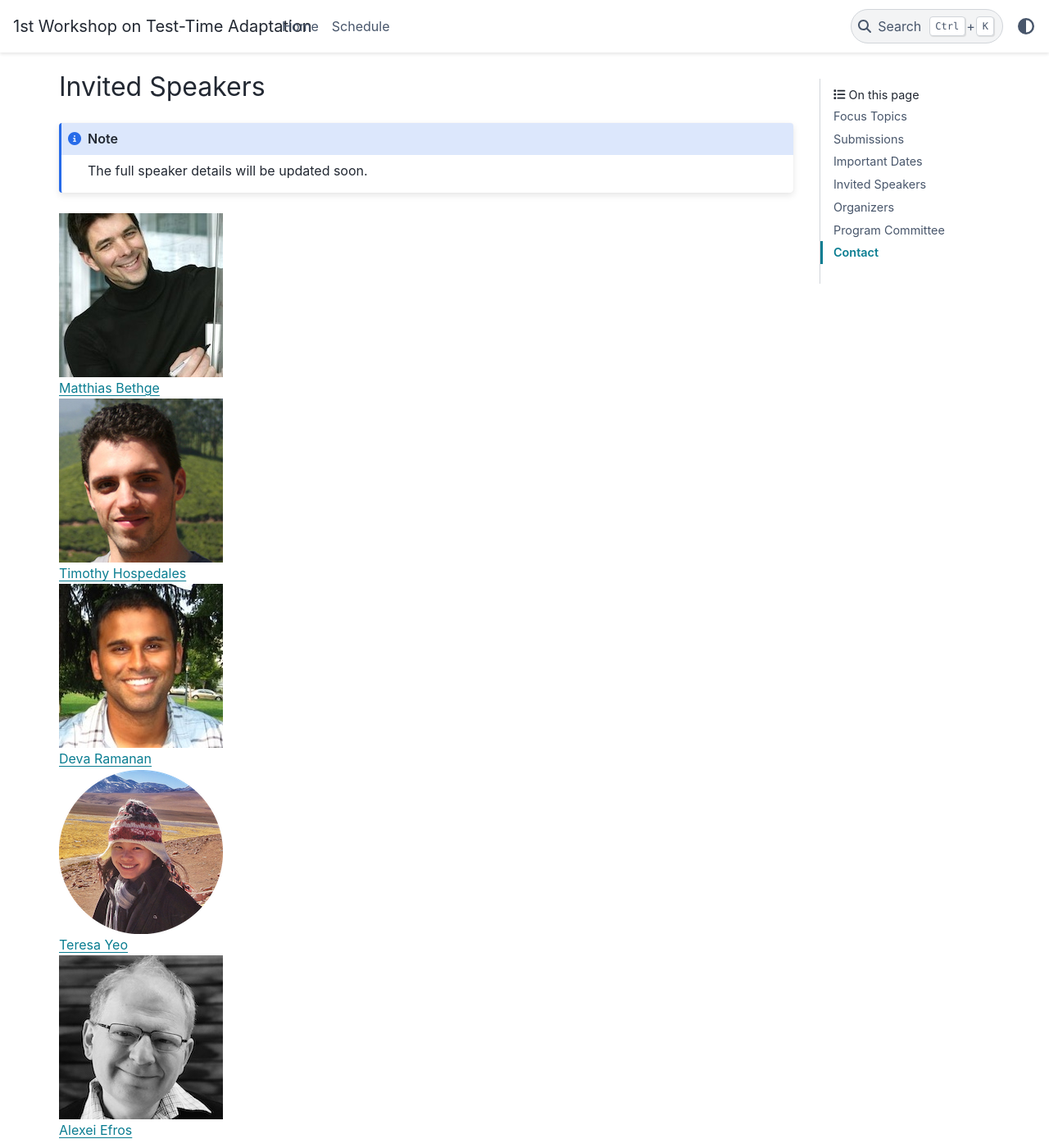
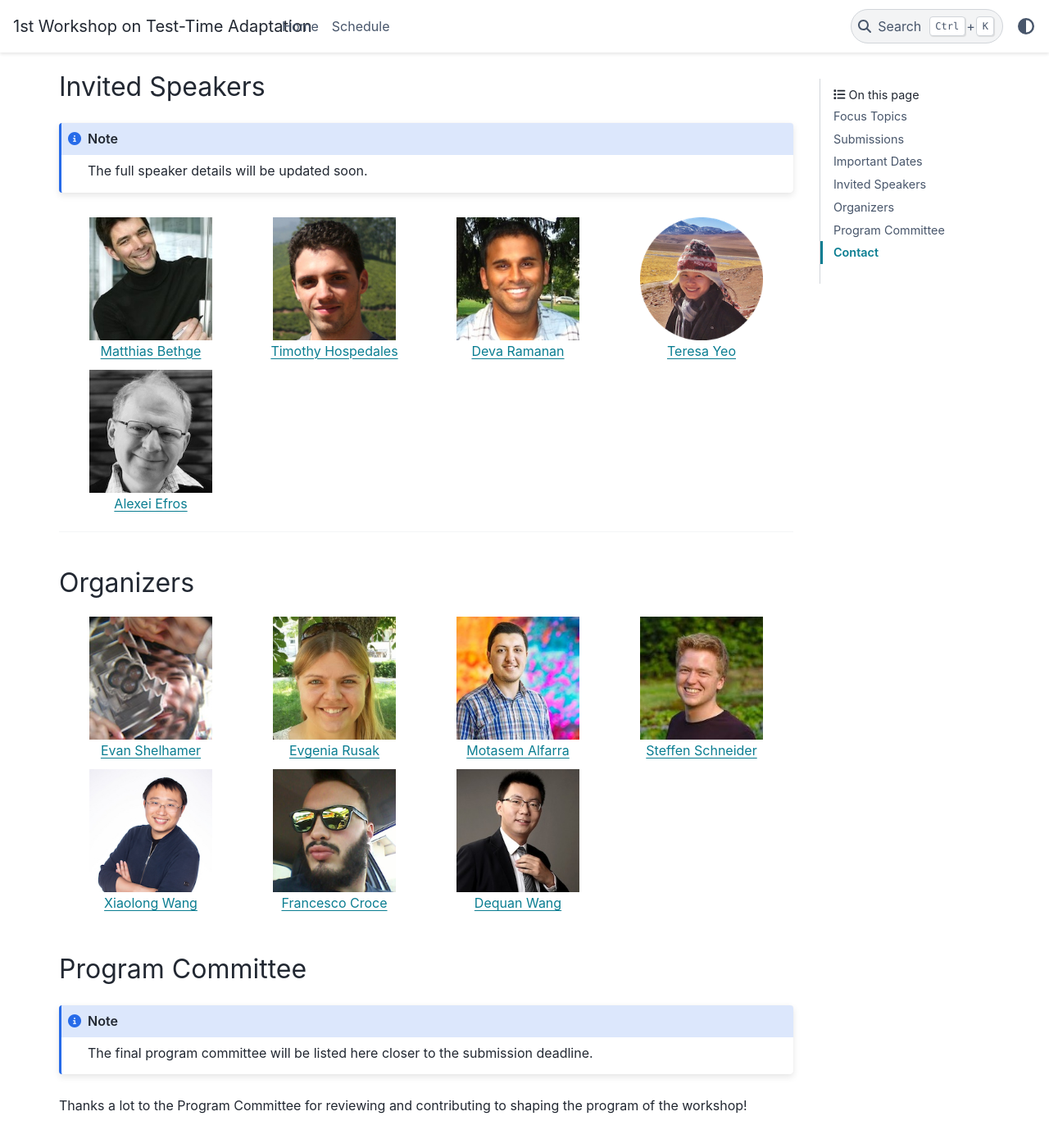
Before and after one commit to tta-icml2025/tta-icml2025.github.io, a Sphinx documentation site: the page built from docs/source/index.rst, in a window 1280 px wide and 1400 px high, scrolled down 2470 px. Shown: the whole window at 82% size. Built offline with Sphinx 7.4.7 and the PyData theme 0.15.4, drawn with Linux system fonts in a browser that asks for light colours.

Commit message:
reformat people for nice grid

```diff
--- a/docs/source/_static/css/custom.css
+++ b/docs/source/_static/css/custom.css
@@ -19,23 +19,18 @@
     }
 }
 
-.organizers {
+.people {
     display: grid;
     grid-template-columns: repeat(4, minmax(0, 1fr));
 
 }
 
-.organizers > div {
+.people > div {
     text-align: center;
     margin: 5px;
 }
 
-.organizers > div > img {
+.people > div > img {
     max-width: 150px;
     width: 100%;
 }
-
-.speakers {
-    display: grid;
-    grid-auto-rows: auto;
-}
--- a/docs/source/organizers.html
+++ b/docs/source/organizers.html
@@ -1,4 +1,4 @@
-<div class="organizers">
+<div class="people">
     <div>
         <img alt="Evan Shelhamer (primary organizer)" src="_static/organizers/evan_shelhamer.jpg">
         <br>
--- a/docs/source/speakers.html
+++ b/docs/source/speakers.html
@@ -1,4 +1,4 @@
-<div class="speakers">
+<div class="people">
     <div>
         <img alt="Matthias Bethge" src="_static/speakers/matthias_bethge.jpg">
         <br>
```
